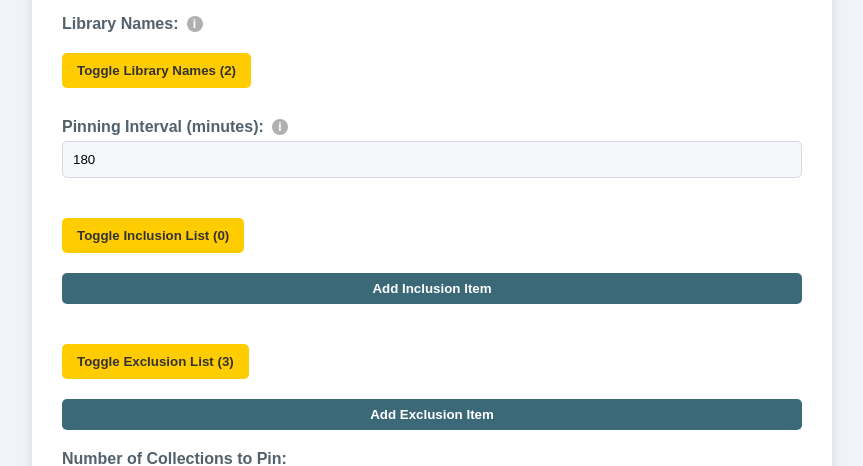
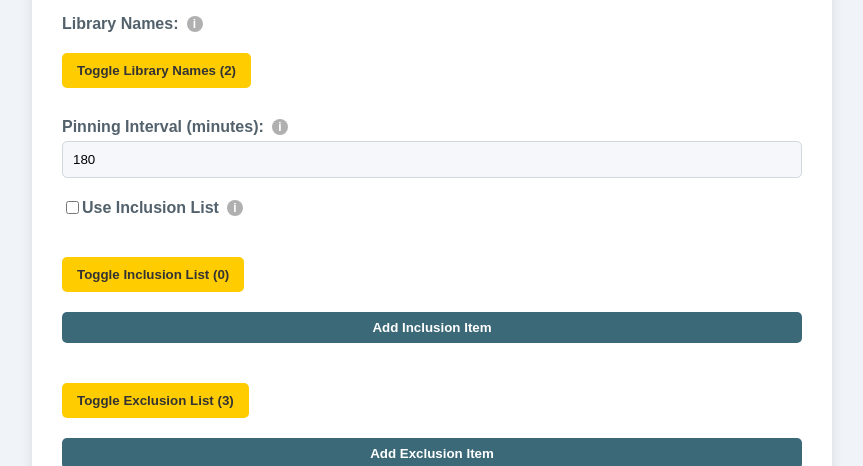
Before and after one commit to jl94x4/ColleXions-WebUI, a Flask app: page /config in a window 1280 px wide. Shown: the part 300-766 px from the top of the page, without its empty margins (208-1071 px from the left). Run offline with Flask 2, Linux system fonts and the light colour scheme.

Commit message:
Add files via upload

```diff
--- a/app/templates/config.html
+++ b/app/templates/config.html
@@ -295,6 +295,15 @@
                 <input type="number" id="pinningInterval" name="pinningInterval" value="{{ config.get('pinning_interval', 360) }}" min="0" placeholder="Enter interval in minutes">
             </div>
 
+            <!-- Use Inclusion List Toggle -->
+            <label>
+                <input type="checkbox" name="use_inclusion_list" {% if config.get('use_inclusion_list') %} checked {% endif %}>
+                Use Inclusion List
+                <span class="info-icon">i
+                    <span class="tooltip">Check this to enable the inclusion list functionality.</span>
+                </span>
+            </label>
+
             <!-- Toggle for Inclusion List -->
             <label>
                 <button type="button" class="toggle-button" onclick="toggleList('inclusionList')">Toggle Inclusion List ({{ config.inclusion_list | length }})</button>
```
